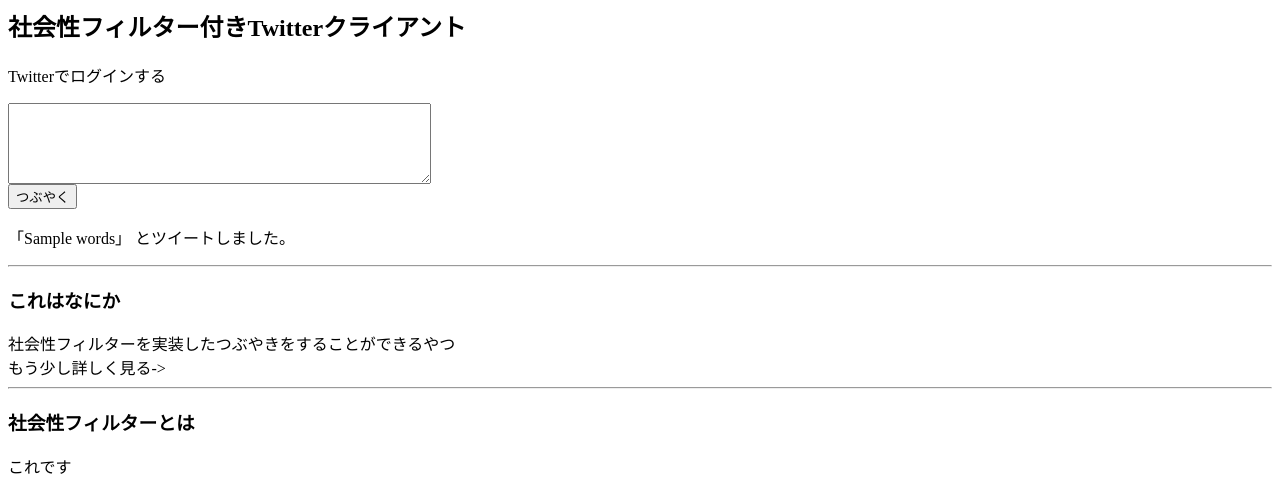
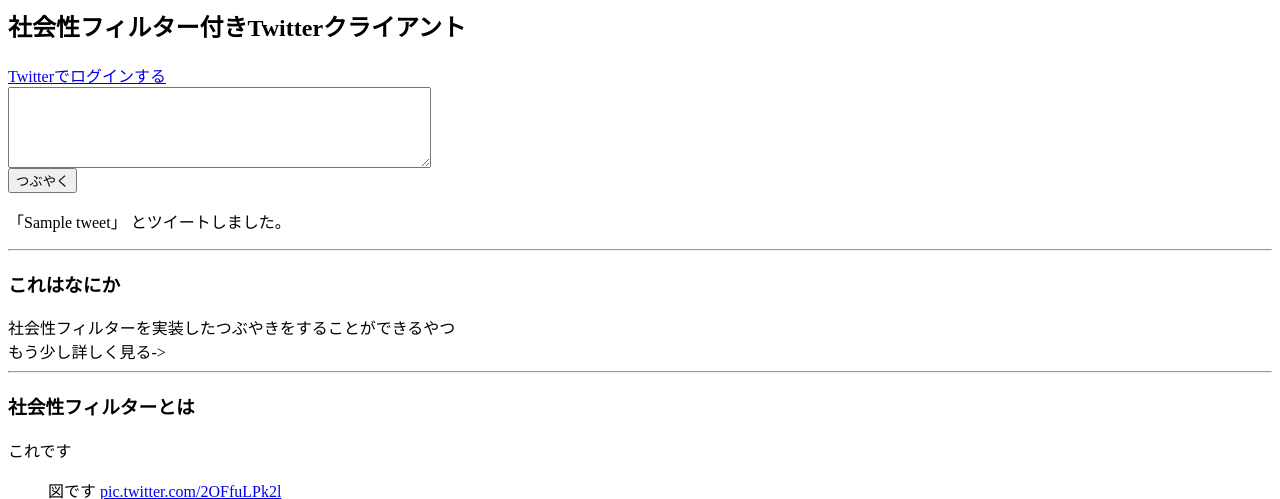
Before and after one commit to xKxAxKx/social_filter_twitter, a Python web app: template app/templates/index.html in a window 1280 px wide. Shown: the top 499 px of the page. Run offline with Jinja, Linux system fonts and the light colour scheme; the template is opened without the code that fills it: most values are stand-ins (such as "Sample title", 1, 10 or a date in 2020); some libraries are stand-ins or nearby versions.

Commit message:
[update]class based viewに変更

```diff
--- a/app/templates/index.html
+++ b/app/templates/index.html
@@ -1,13 +1,13 @@
 <h2>社会性フィルター付きTwitterクライアント</h2>
 
-<p>Twitterでログインする</p>
+<a href="/">Twitterでログインする</a>
 
 <form>
   <textarea rows="5" cols="50"></textarea><br>
   <button>つぶやく</button>
 </form>
-{% if words %}
-  <p>「{{ words }}」 とツイートしました。</p>
+{% if tweet %}
+  <p>「{{ tweet }}」 とツイートしました。</p>
 {% endif %}
 
 <hr>
--- a/app/urls.py
+++ b/app/urls.py
@@ -2,5 +2,5 @@ from django.conf.urls import url
 from app import views
 
 urlpatterns = [
-    url(r'^', views.index, name='index'),
+    url(r'^', views.index.as_view(), name='index'),
 ]
```
Also changed, not shown: app/views.py (+6 -6 lines).
